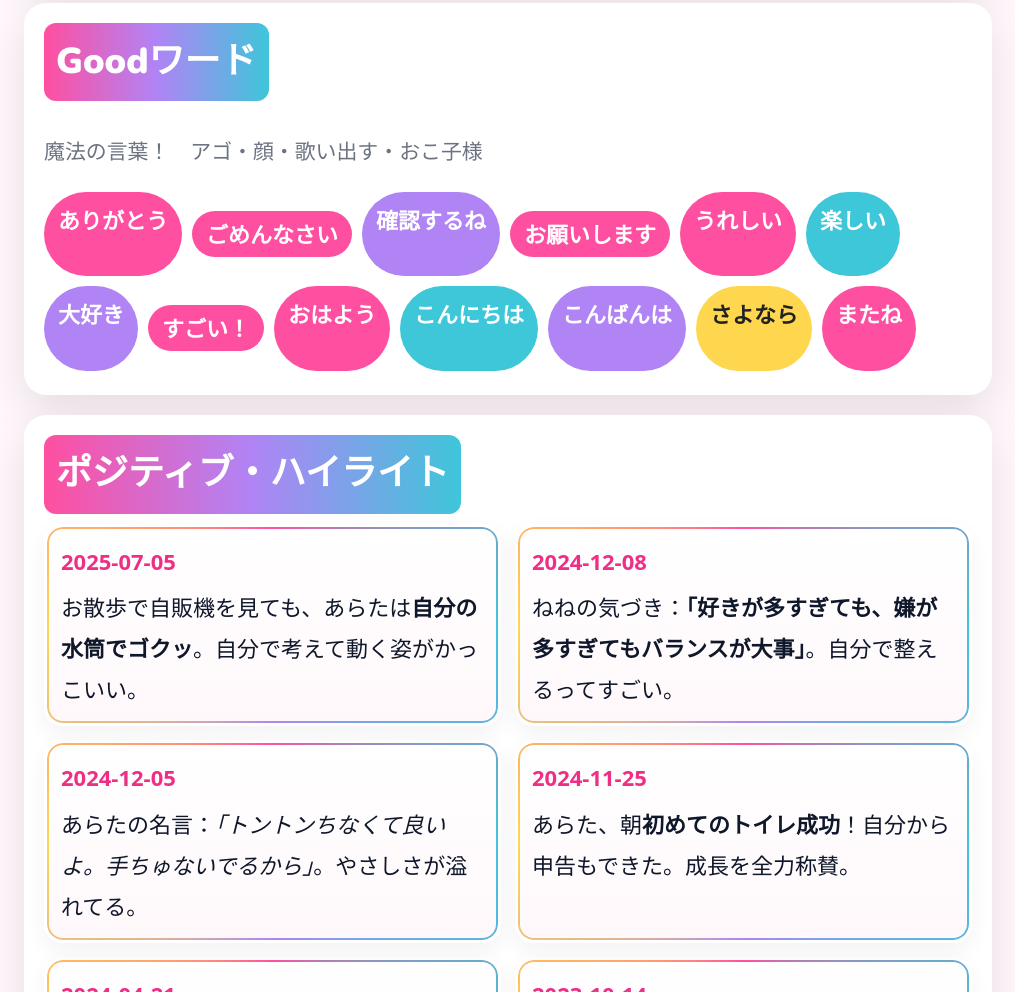
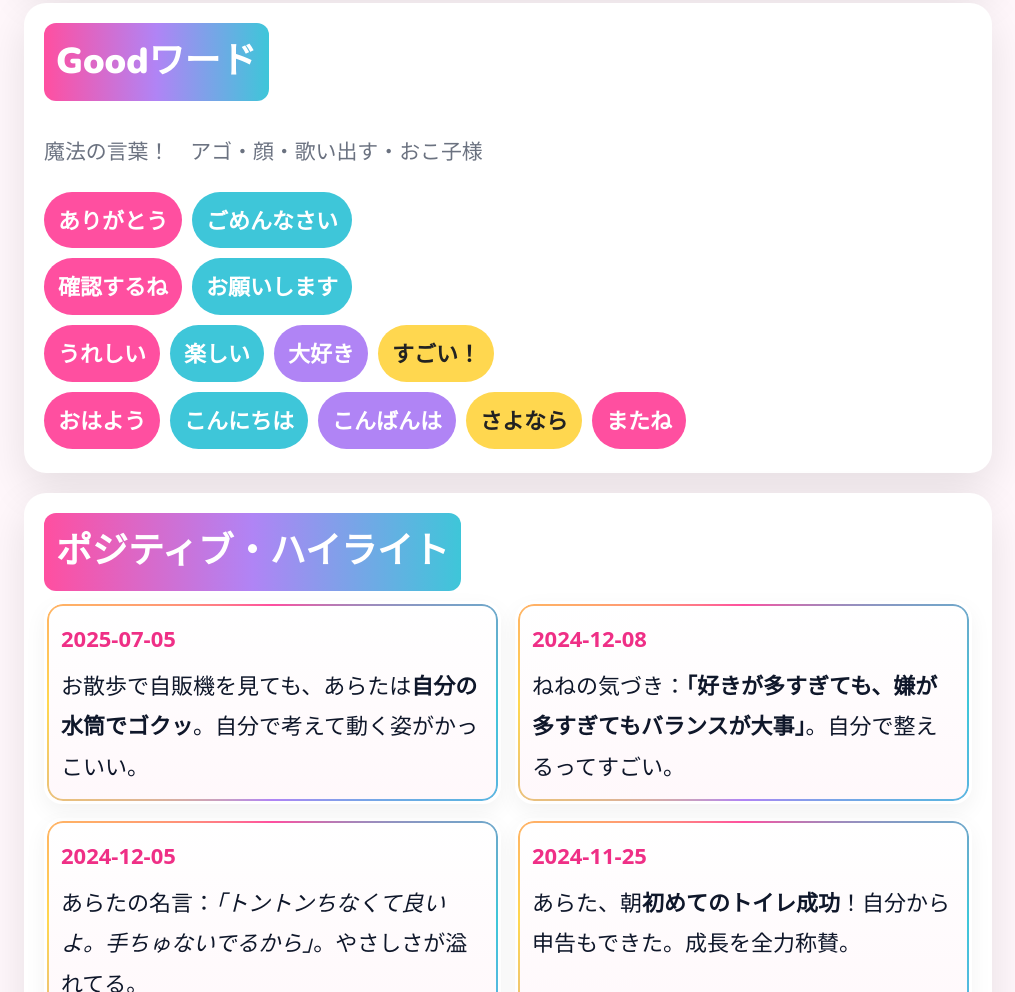
Before and after one commit to thikappa-creator/aratanene, a plain HTML site: page index.html in a window 1280 px wide. Shown: the part 1233-2225 px from the top of the page, without its empty margins (132-1147 px from the left). Drawn offline with nearby package versions, Linux system fonts and the light colour scheme; a web font is replaced by a local one.

Commit message:
Update index.html

```diff
--- a/index.html
+++ b/index.html
@@ -159,13 +159,19 @@
     <p class="note">魔法の言葉！　アゴ・顔・歌い出す・おこ子様</p>
     <div class="chips">
       <span class="chip">ありがとう</span>
-      <p><span class="chip">ごめんなさい</span></p>
+      <span class="chip">ごめんなさい</span>
+    </div>
+    <div class="chips">
       <span class="chip">確認するね</span>
-      <p><span class="chip">お願いします</span></p>
+      <span class="chip">お願いします</span>
+    </div>
+    <div class="chips">
       <span class="chip">うれしい</span>
       <span class="chip">楽しい</span>
       <span class="chip">大好き</span>
-      <p><span class="chip">すごい！</span></p>
+      <span class="chip">すごい！</span>
+    </div>
+    <div class="chips">
       <span class="chip">おはよう</span>
       <span class="chip">こんにちは</span>
       <span class="chip">こんばんは</span>
```
